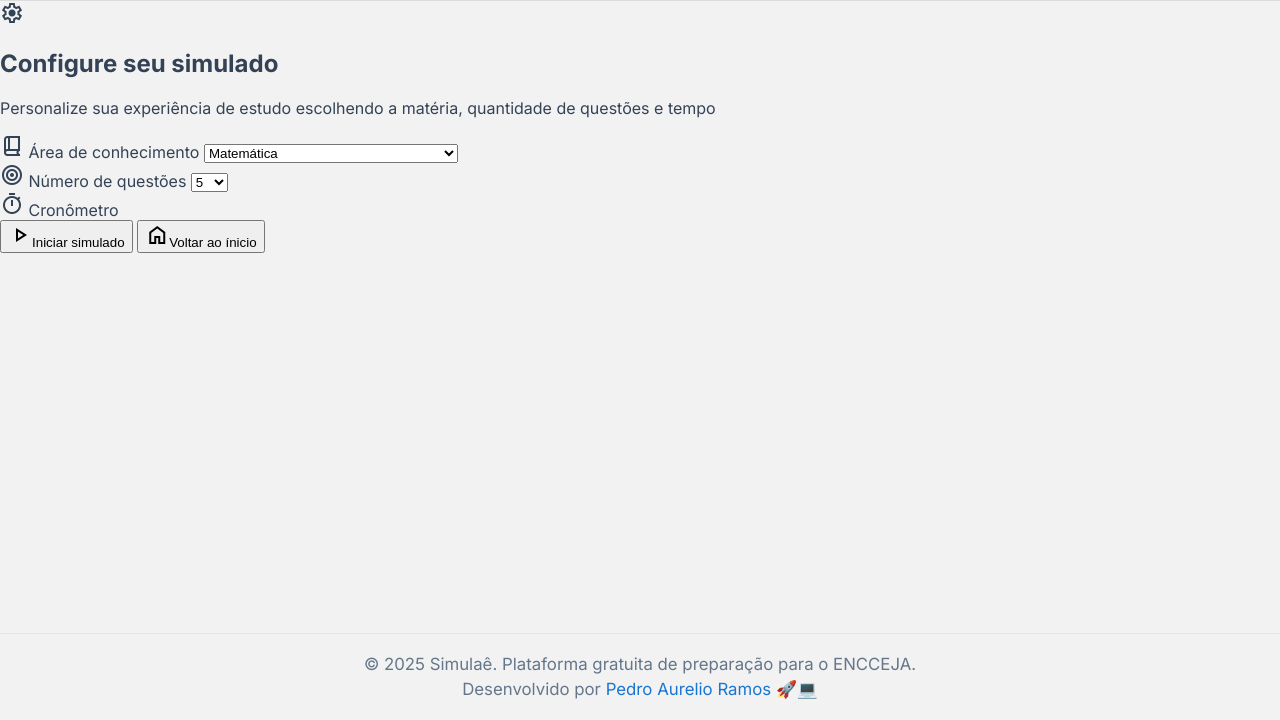
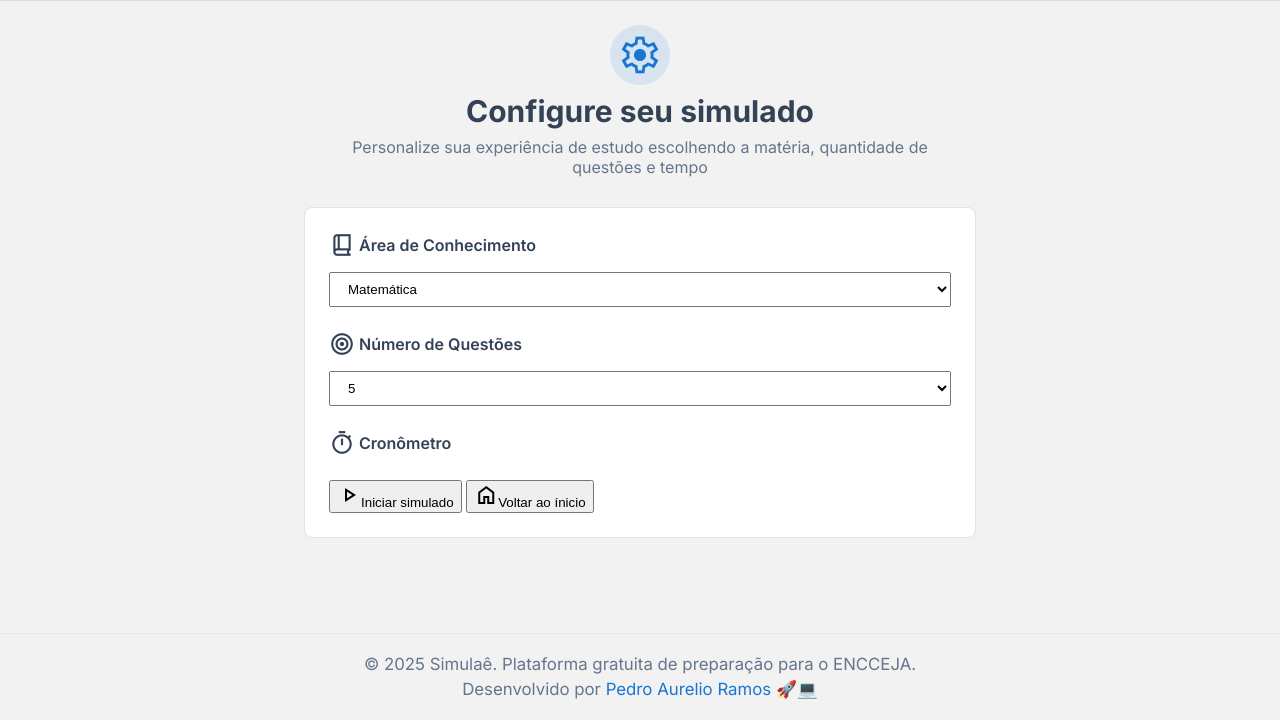
Before and after one commit to PedroA-78/Simulae, a PHP site: page /pages/config.html in a window 1280 px wide. Shown: the part 80-800 px from the top of the page. Run offline with PHP 8.4, Linux system fonts and the light colour scheme.

Commit message:
style: some changes
- (resultsa nd simlutate pages) foi retirado um estilo da main, que agora está no arquivo de estilo default
- (main.css), foi acrescentado um estilo na main para centralizar as divs
- (config page) acrescentado alguns estilos no inicio da página e formulario

```diff
--- a/css/config.css
+++ b/css/config.css
@@ -1 +1,70 @@
 @import url('../css/default.css');
+
+/* MAIN */
+
+main {
+    display: block;
+}
+
+/* DIV (CONFIG INTRODUCTION) */
+
+.config_introduction {
+    width: 42rem;
+    margin: 0 auto;
+    padding: 1.5rem 1.5rem 1.875rem;
+    box-sizing: border-box;
+    text-align: center;
+}
+
+.config_introduction_title {
+    margin: .5rem 0;
+    font-size: 1.875rem;
+}
+
+.config_introduction_text {
+    margin: 0;
+    color: var(--text-normal);
+}
+
+span.config_introduction_icon {
+    padding: .5rem;
+    border-radius: 2.5rem;
+    font-size: 2.75rem;
+    color: rgba(var(--color-blue));
+    background: rgba(var(--color-blue), .125);
+}
+
+/* DIV (CONFIG) */
+
+.config {
+    width: 42rem;
+    margin: 0 auto;
+    padding: 1.5rem;
+    border: 1px solid rgba(187, 187, 187, 0.4);
+    border-radius: .5rem;
+    background: #fff;
+    box-sizing: border-box;
+}
+
+.config_field {
+    margin-bottom: 1.5rem;
+}
+
+.config_field_label {
+    display: flex;
+    align-items: center;
+    margin-bottom: .875rem;
+    color: var(--text-bold);
+    font-weight: 600;
+}
+
+span.config_field_icon {
+    font-size: 1.625rem;
+    margin-right: .25rem;
+}
+
+.config_field_input {
+    width: 100%;
+    padding: .5rem .875rem;
+    box-sizing: border-box;
+}
--- a/css/default.css
+++ b/css/default.css
@@ -70,6 +70,10 @@ header p {
 /* MAIN */
 
 main {
+    display: flex;
+    align-items: center;
+    justify-content: center;
+    flex-direction: column;
     font-family: var(--font-body);
     color: var(--text-bold);
 }
--- a/pages/config.html
+++ b/pages/config.html
@@ -17,14 +17,14 @@
     <main>
         <div class="config_introduction">
             <span class="material-symbols-outlined config_introduction_icon">settings</span>
-            <h2 class="result_award_title">Configure seu simulado</h2>
-            <p class="result_award_text">Personalize sua experiência de estudo escolhendo a matéria, quantidade de questões e tempo</p>
+            <h2 class="config_introduction_title">Configure seu simulado</h2>
+            <p class="config_introduction_text">Personalize sua experiência de estudo escolhendo a matéria, quantidade de questões e tempo</p>
         </div>
         <div class="config">
             <form>
                 <div class="config_field">
-                    <label><span class="material-symbols-outlined">book_2</span> Área de conhecimento</label>
-                    <select>
+                    <label class="config_field_label"><span class="material-symbols-outlined config_field_icon">book_2</span> Área de Conhecimento</label>
+                    <select class="config_field_input">
                         <option>Matemática</option>
                         <option>Linguagens</option>
                         <option>Ciências da natureza</option>
@@ -33,8 +33,8 @@
                     </select>
                 </div>
                 <div class="config_field">
-                    <label><span class="material-symbols-outlined">target</span> Número de questões</label>
-                    <select>
+                    <label class="config_field_label"><span class="material-symbols-outlined config_field_icon">target</span> Número de Questões</label>
+                    <select class="config_field_input">
                         <option>5</option>
                         <option>10</option>
                         <option>20</option>
@@ -43,7 +43,7 @@
                     </select>
                 </div>
                 <div class="config_field">
-                    <label><span class="material-symbols-outlined">timer</span> Cronômetro</label>
+                    <label class="config_field_label"><span class="material-symbols-outlined config_field_icon">timer</span> Cronômetro</label>
 
                 </div>
                 <div class="submit">
```
Also changed, not shown: css/results.css (+0 -12 lines), css/simulate.css (+0 -12 lines).
